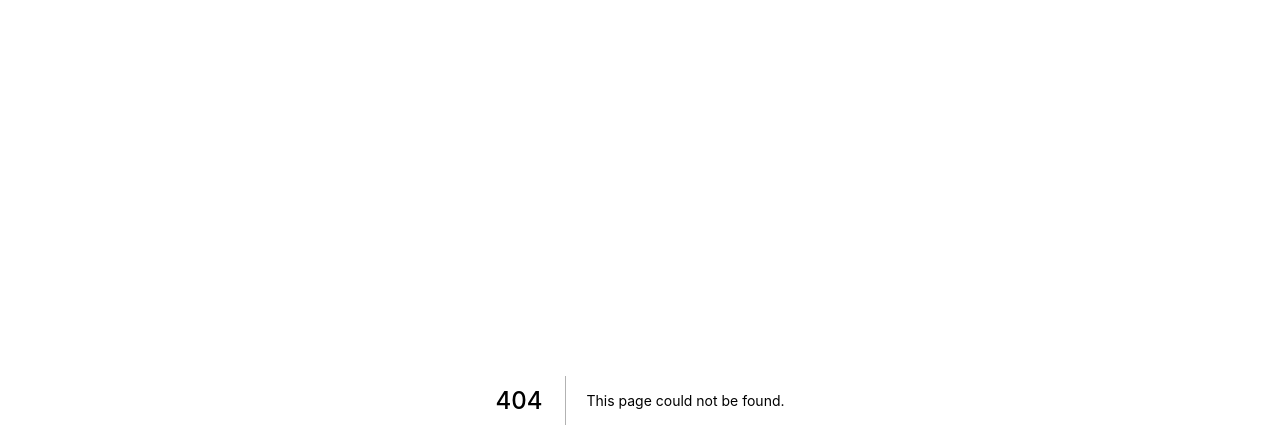
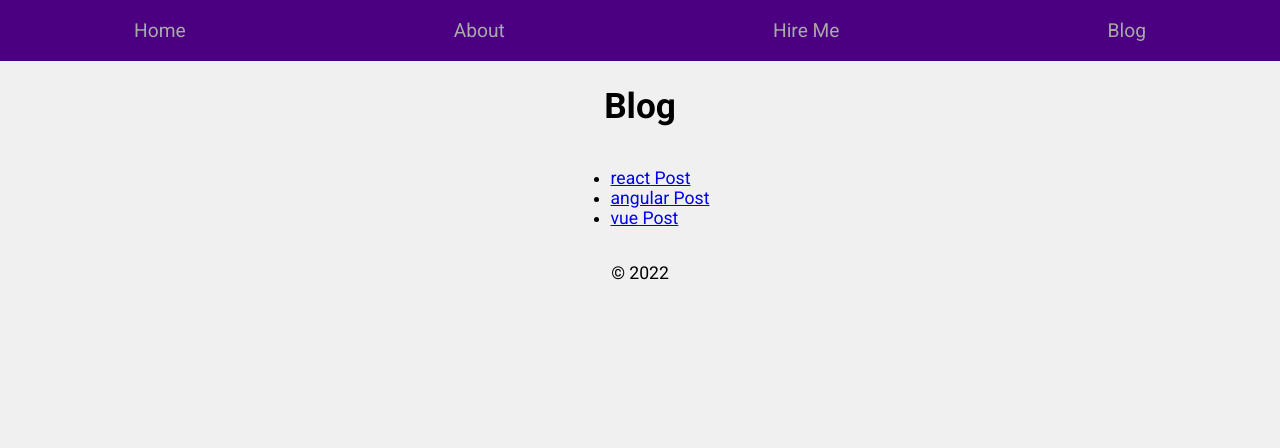
Before and after one commit to sacidaksoy/Portfolio-app, a Next.js app: page /blog in a window 1280 px wide. Before the commit this address had no page. Shown: the top 448 px of the page. Built offline with nearby package versions, Linux system fonts and the light colour scheme; a small style sheet from the web is missing.

Commit message:
feat: add queryParams with blog/post

```diff
--- a/components/Layout.js
+++ b/components/Layout.js
@@ -21,6 +21,7 @@
             <Link href={'/'}><a>Home </a></Link>
             <Link href={'/about'}><a>About </a></Link>
             <Link href={'/hireme'}><a>Hire Me </a></Link>
+            <Link href={'/blog'}><a>Blog </a></Link>
         </header>
 
         <h1>{title}</h1>
--- /dev/null
+++ b/pages/blog.js
@@ -0,0 +1,20 @@
+import Layout from "../components/Layout";
+import Link from "next/link";
+
+const PostLink = ( {title} ) => (
+    <li>
+        <Link href={`/post?title=${title}`}>
+            <a>{title} Post</a>
+        </Link>
+    </li>
+)
+
+export default () => (
+    <Layout title={'Blog'}>
+        <ul>
+            <PostLink title={'react'}/>
+            <PostLink title={'angular'}/>
+            <PostLink title={'vue'}/>
+        </ul>
+    </Layout>
+)
```
Also changed, not shown: pages/post.js (added, +14 -0 lines).
